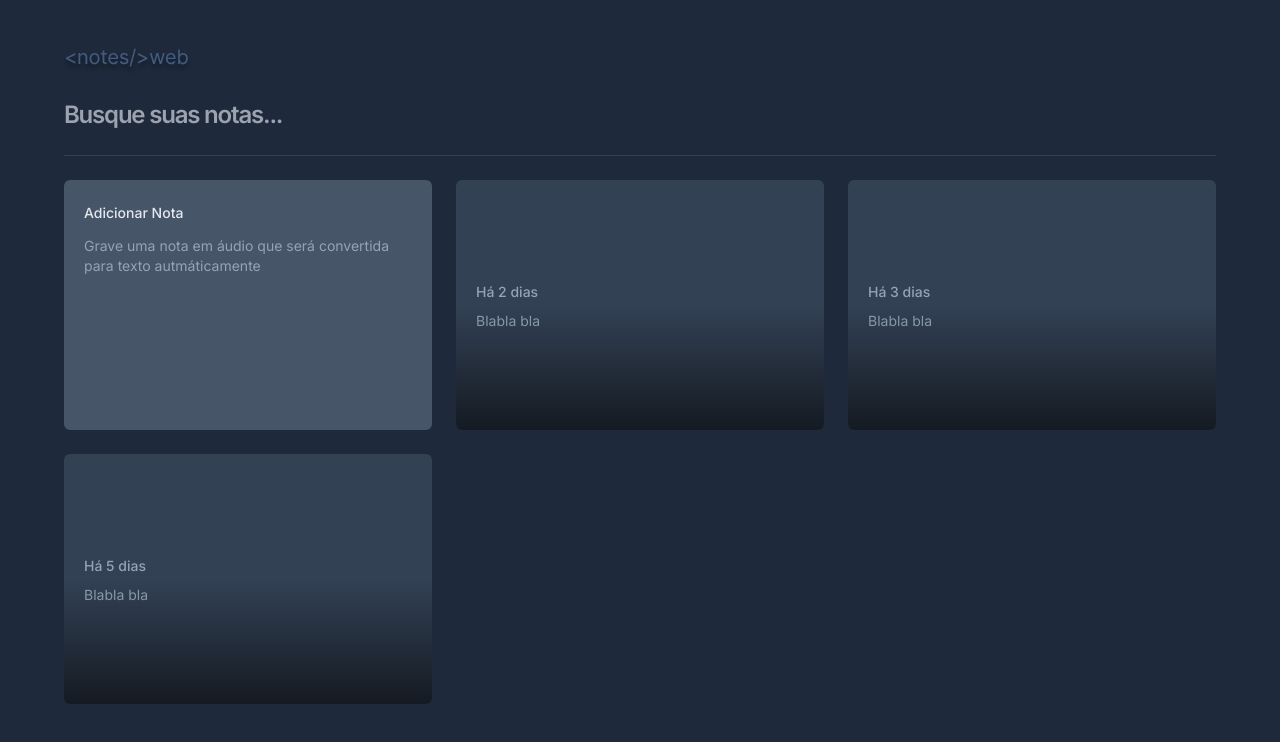
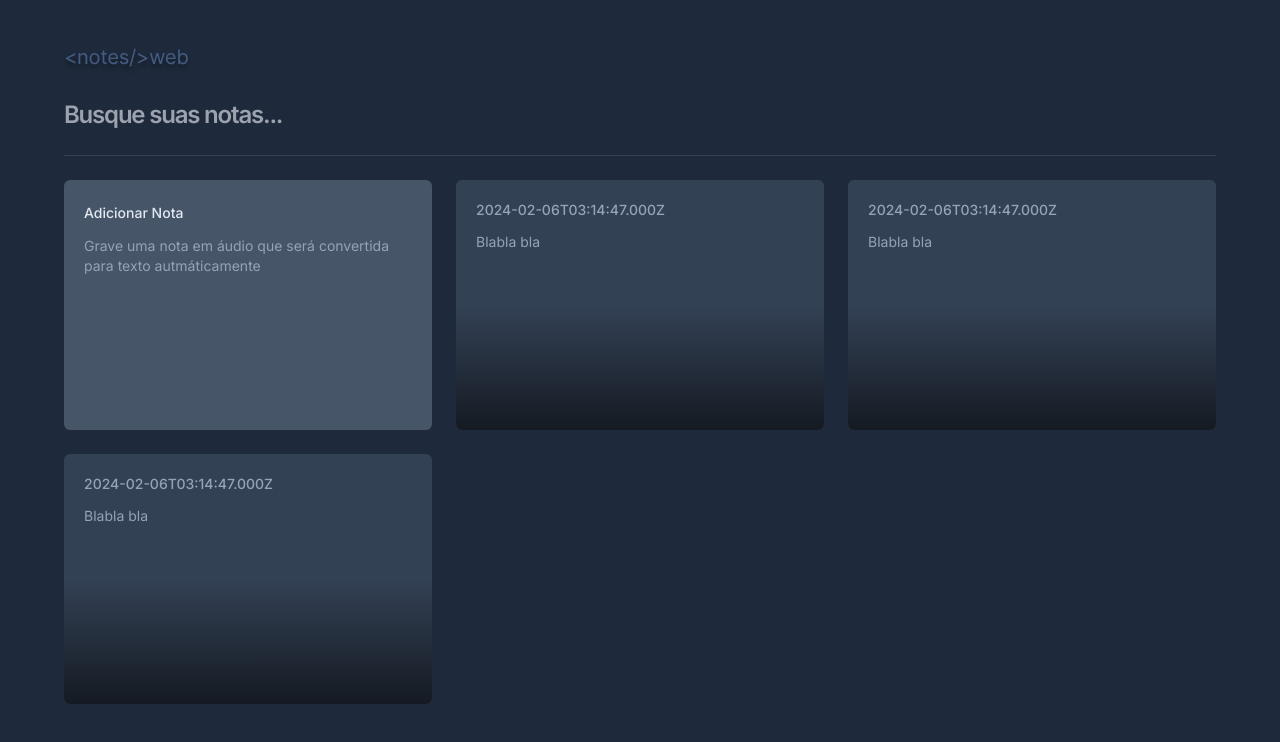
Before and after one commit to gustavogss/web-notes, a React (Vite) app: page / in a window 1280 px wide. Shown: the top 742 px of the page. Built offline with nearby package versions, Linux system fonts and the light colour scheme.

Commit message:
fix: Cards content

```diff
--- a/src/components/Card/index.tsx
+++ /dev/null
@@ -1,14 +0,0 @@
-interface CardProps {
-    title: string,
-    description: string
-}
-
-export function Card({title, description}: CardProps) {
-    return (
-        <button className="bg-slate-700 outline-none text-left rounded-md p-5 space-y-2 overflow-hidden relative hover:ring-2 hover:ring-slate-600 focus-visible:ring-2 focus-visible:ring-lime-400">
-            <span className='text-sm font-medium text-slate-400'>{title}</span>
-            <p className='text-sm leading-5 text-slate-400'>{description}</p>
-            <div className="absolute bottom-0 left-0 right-0 h-1/2 bg-gradient-to-t from-black/60 to-black/0 pointer-events-none" />
-        </button>
-    );
-}
--- /dev/null
+++ b/src/components/card.tsx
@@ -0,0 +1,14 @@
+interface CardProps {
+    date: Date,
+    content: string
+}
+
+export function Card({date, content}: CardProps) {
+    return (
+        <button className="bg-slate-700 flex flex-col outline-none text-left rounded-md p-5 gap-3 overflow-hidden relative hover:ring-2 hover:ring-slate-600 focus-visible:ring-2 focus-visible:ring-lime-400">
+            <span className='text-sm font-medium text-slate-400'>{date.toISOString()}</span>
+            <p className='text-sm leading-5 text-slate-400'>{content}</p>
+            <div className="absolute bottom-0 left-0 right-0 h-1/2 bg-gradient-to-t from-black/60 to-black/0 pointer-events-none" />
+        </button>
+    );
+}
--- a/src/main.tsx
+++ b/src/main.tsx
@@ -1,7 +1,7 @@
 import React from 'react'
 import ReactDOM from 'react-dom/client'
 import './index.css'
-import { Home } from './screens/Home'
+import { Home } from './screens/home'
 
 ReactDOM.createRoot(document.getElementById('root')!).render(
   <React.StrictMode>
--- a/src/screens/Home/index.tsx
+++ b/src/screens/home.tsx
@@ -1,6 +1,6 @@
-import logo from '../../assets/logo.svg'
-import { AddNote } from '../../components/AddNote'
-import { Card } from '../../components/Card'
+import logo from '../assets/logo.svg'
+import { AddNote } from '../components/addnote'
+import { Card } from '../components/card'
 
 export function Home() {
     return (
@@ -16,9 +16,9 @@ export function Home() {
             <div className="h-px bg-slate-700" />
             <div className="grid grid-cols-3 auto-rows-[250px] gap-6">
                 <AddNote title='Adicionar Nota' description='Grave uma nota em áudio que será convertida para texto autmáticamente' />
-                <Card title='Há 2 dias' description='Blabla bla' />
-                <Card title='Há 3 dias' description='Blabla bla' />
-                <Card title='Há 5 dias' description='Blabla bla' />
+                <Card date= {new Date()} content='Blabla bla' />
+                <Card date={new Date()}  content='Blabla bla' />
+                <Card date ={new Date()}  content='Blabla bla' />
             </div>
         </div>
     )
```
Also changed, not shown: src/components/addnote.tsx (renamed from src/components/AddNote/index.tsx), 1 other file (tests, documents, lock files or other folders).
